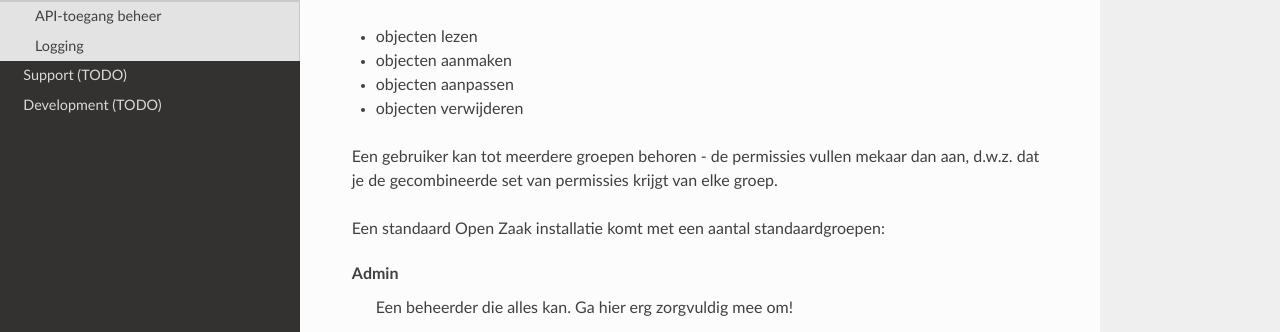
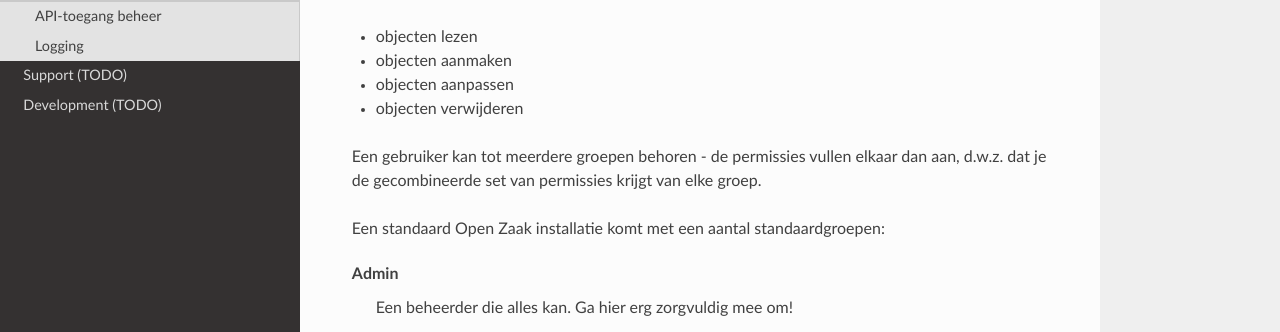
Before and after one commit to open-zaak/open-zaak, a Sphinx documentation site: the page built from docs/manual/users.rst, in a window 1280 px wide and 900 px high. Shown: the part 388-720 px from the top of the window. Built offline with Sphinx 7.4.7 and the Read the Docs theme 2.0.0, drawn with Linux system fonts in a browser that asks for light colours; some of the changed text lies outside the part shown.

Commit message:
:ok_hand: Fix typo's from PR feedback

```diff
--- a/docs/manual/api-authorizations.rst
+++ b/docs/manual/api-authorizations.rst
@@ -147,7 +147,7 @@
 zaken waarvan de vertrouwelijkheidaanduiding meer publiek of gelijk-aan de ingestelde
 autorisatie-vertrouwelijkheidaanduiding is.
 
-Voor de applicatie lijkt het alsof Documenten en zaken die *meer* vertrouwelijk zijn
+Voor de applicatie lijkt het alsof Documenten en Zaken die *meer* vertrouwelijk zijn
 niet bestaan.
 
 .. note::
--- a/docs/manual/general.rst
+++ b/docs/manual/general.rst
@@ -212,7 +212,7 @@
     :width: 100%
     :alt: Zaak detail
 
-1. De attibuten van de zaak worden opgelijst als bewerkbare velden. Sommige
+1. De attributen van de zaak worden opgelijst als bewerkbare velden. Sommige
    attributen zullen niet bewerkbaar zijn, en als je geen bewerkrechten hebt
    zie je alles als alleen-lezen. Verplichte velden worden in het vet gedrukt,
    terwijl optionele velden normaal gedrukt zijn. Indien beschikbaar, dan wordt
--- a/docs/manual/users.rst
+++ b/docs/manual/users.rst
@@ -22,7 +22,7 @@
 * objecten aanpassen
 * objecten verwijderen
 
-Een gebruiker kan tot meerdere groepen behoren - de permissies vullen mekaar
+Een gebruiker kan tot meerdere groepen behoren - de permissies vullen elkaar
 dan aan, d.w.z. dat je de gecombineerde set van permissies krijgt van elke
 groep.
 
```
Also changed, not shown: other parts of docs/manual/users.rst (+1 -1 lines).
